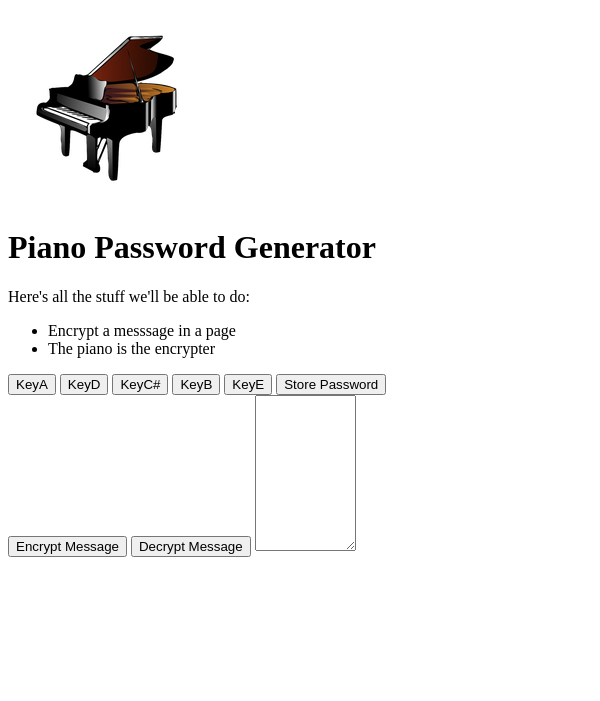
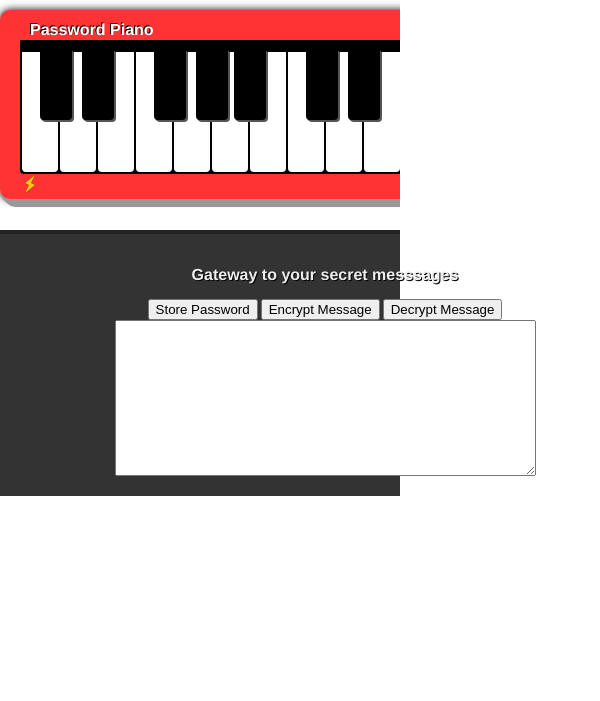
Before and after one commit to nonstdout/chrome_ext, a browser extension: page popup.html in a window 400 px wide. Shown: the top 701 px of the page, 600 px wide, since content can reach past the window. Drawn offline with Linux system fonts and the light colour scheme.

Commit message:
the piano is working alright!

```diff
--- a/piano.css
+++ b/piano.css
@@ -24,11 +24,11 @@ a {
 
 html,
 body {
-  height: 300;
+  height: 230;
 }
 
 #content {
-  min-height: 300;
+  min-height: 230;
   text-align: left;
   overflow: hidden;
 }
@@ -40,7 +40,7 @@ body {
 #piano {
   position: relative;
   margin: 0 auto;
-  padding: 50px 20px 25px;
+  padding: 10px 20px 25px;
   width: 572px;
   background: #f33;
   border-radius: 10px;
@@ -54,7 +54,7 @@ body {
 #piano .keys {
   /*width: 1144px;*/
   width: 571px;
-  padding: 2px 0 0 2px;
+  padding: 12px 0 0 2px;
   overflow: hidden;
   background: #000;
   border-radius: 0 0 4px 4px;
@@ -108,8 +108,8 @@ body {
 
 h1 {
   position: relative;
-  top: 25px;
-  left: 40px;
+  top: 0px;
+  left: 10px;
   font-size: 16px;
   line-height: 20px;
   color: #fff;
@@ -224,8 +224,8 @@ h1 {
 
 #below {
   position: relative;
-  min-height: 100%;
-  border-top: 2px solid #222;
+  min-height: 50%;
+  border-top: 4px solid #222;
   background: #333;
   line-height: 20px;
   color: #eee;
@@ -274,8 +274,9 @@ h1 {
 #below-inner {
   margin: 0 auto;
   padding: 18px 0 20px;
-  width: 780px;
-  text-align: left;
+  width: 650px;
+  text-align: center;
+  align-content: center;
 }
 
 #below-inner h2 {
@@ -293,19 +294,3 @@ h1 {
 }
 
 /* **/
-
-.note {
-  position: fixed;
-  top: 20%;
-  left: 30%;
-  width: 40%;
-  background: #111;
-  background: rgba(0, 0, 0, 0.85);
-  border-radius: 10px;
-  padding: 60px 0;
-  color: #fff;
-  font-size: 16px;
-  line-height: 20px;
-  text-align: center;
-  z-index: 999;
-}
--- a/popup.html
+++ b/popup.html
@@ -1,27 +1,51 @@
 <html>
 
 <head>
-    <title>Piano cypher</title>
+        <meta charset=utf-8>
+        <title>Password Piano - Chrome Extension</title>
+        <meta name="description" content="A piano synth that helps you storing passwords" />
+        <link rel="stylesheet" type="text/css" href="piano.css" />
 </head>
 
 <body>
-    <img src="icons/piano.png">
-    <h1>Piano Password Generator</h1>
+    <!-- <img src="icons/piano.png"> -->
+    <!-- <h1>Piano Password Generator</h1>
     <p>Here's all the stuff we'll be able to do:</p>
     <ul>
         <li>Encrypt a messsage in a page</li>
         <li>The piano is the encrypter</li>
-    </ul>
-    <button class="piano-key" id="A">KeyA</button>
+    </ul> -->
+
+<div id="content">
+        <div id="content-inner">
+        <div id="piano">
+                <h1>Password Piano</h1>
+        </div>
+        </div>
+        </div>
+<div id="below">
+<div id="below-inner">
+        <h2>Gateway to your secret messsages</h2>
+
+<!-- <button class="piano-key" id="A">KeyA</button>
 <button class="piano-key" id="D">KeyD</button>
 <button class="piano-key" id="C">KeyC#</button>
 <button class="piano-key" id="B">KeyB</button>
-    <button class="piano-key" id="E">KeyE</button>
+<button class="piano-key" id="E">KeyE</button> -->
 <button class="password-key" id="password">Store Password</button>
 <button class="password-key" id="encrypt">Encrypt Message</button>
 <button class="password-key" id="decrypt">Decrypt Message</button>
-    <textarea name="message" id="message" cols="10" rows="10"></textarea>
+<br>
+<textarea name="message" id="message" cols="50" rows="10"></textarea>
+</div>
+</div>
+
+
+
 </body>
 <script src="popup.js"></script>
+<script src="jquery-1.7.1.min.js"></script>
+<script src="audio.js"></script>
+<script src="piano.js"></script>
 
 </html>
```
Also changed, not shown: icons/piano2.png, popup_piano.html (indentation only). Lines whose indentation alone changed are shown as unchanged.
